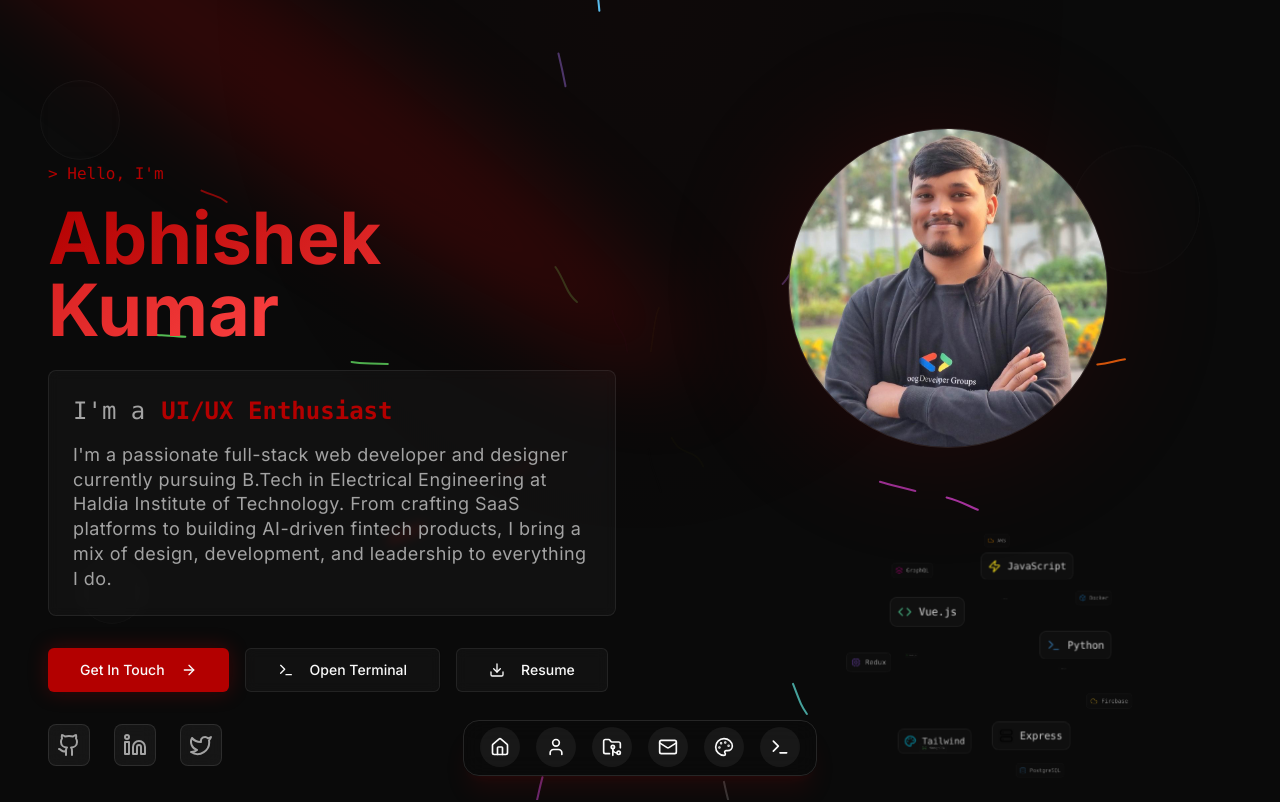
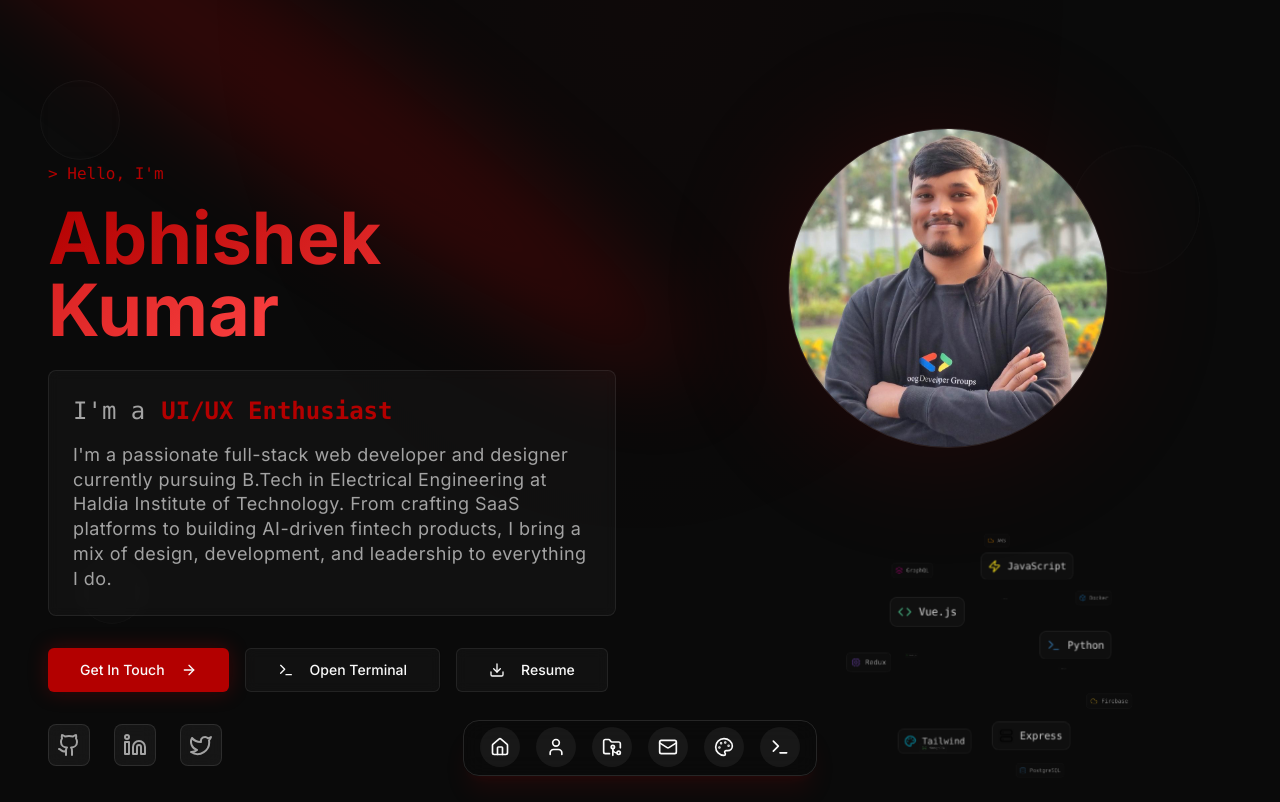
Before and after one commit to misanthropic-codes/portfolio-website--2-, a Next.js app: page / in a window 1280 px wide. Shown: the top 802 px of the page. Built offline with nearby package versions, Linux system fonts and the light colour scheme.

Commit message:
refactor: remove BackgroundLines component from hero section

```diff
--- a/components/hero.tsx
+++ b/components/hero.tsx
@@ -54,10 +54,6 @@ export function Hero() {
             style={{ animationDelay: "4s" }}
           ></div>
         </div>
-
-        <BackgroundLines className="absolute inset-0 z-0 h-full w-full">
-           <div />
-        </BackgroundLines>
 
         <div className="container mx-auto relative z-10">
           {/* Mobile Layout */}
```
